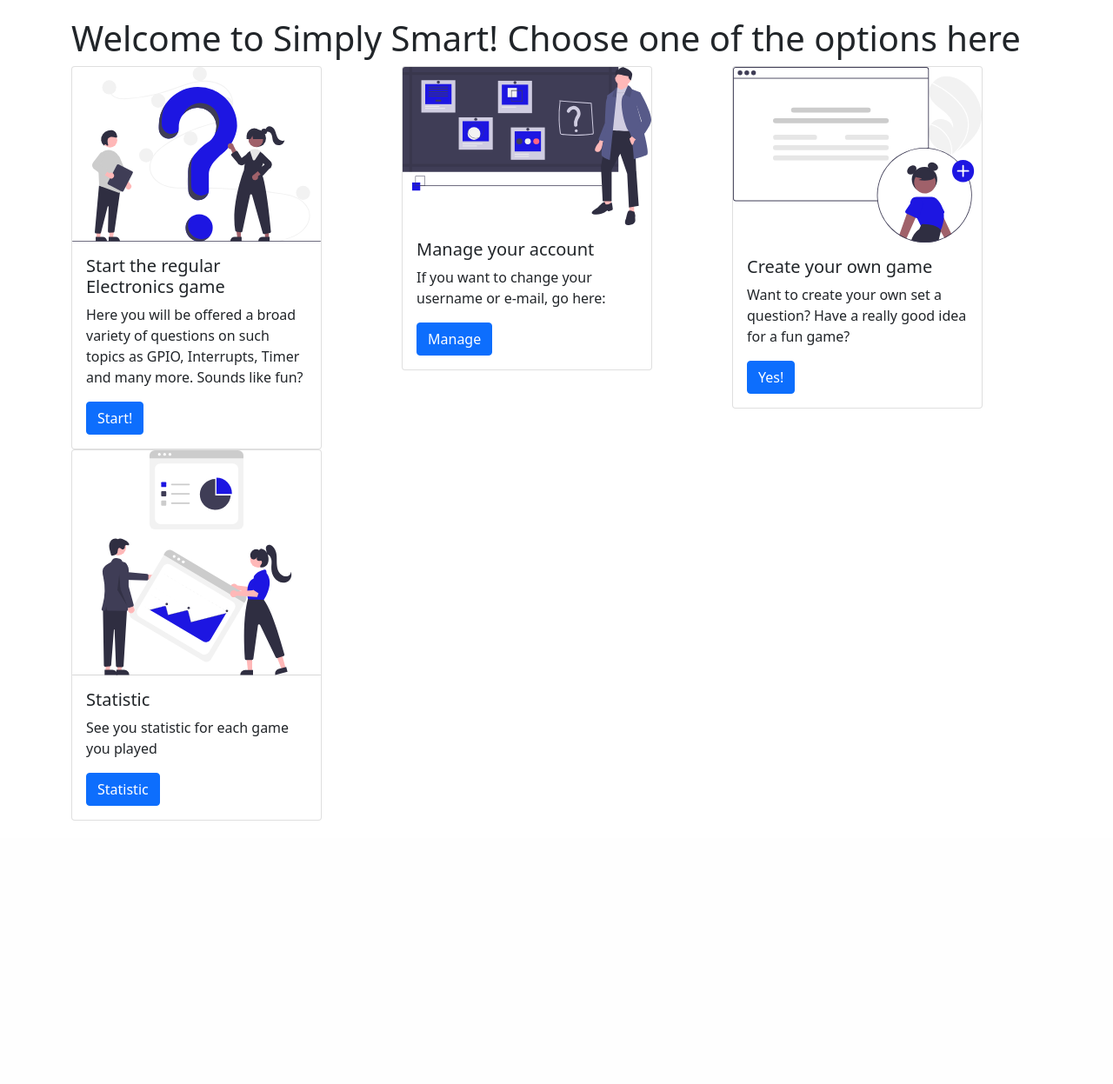
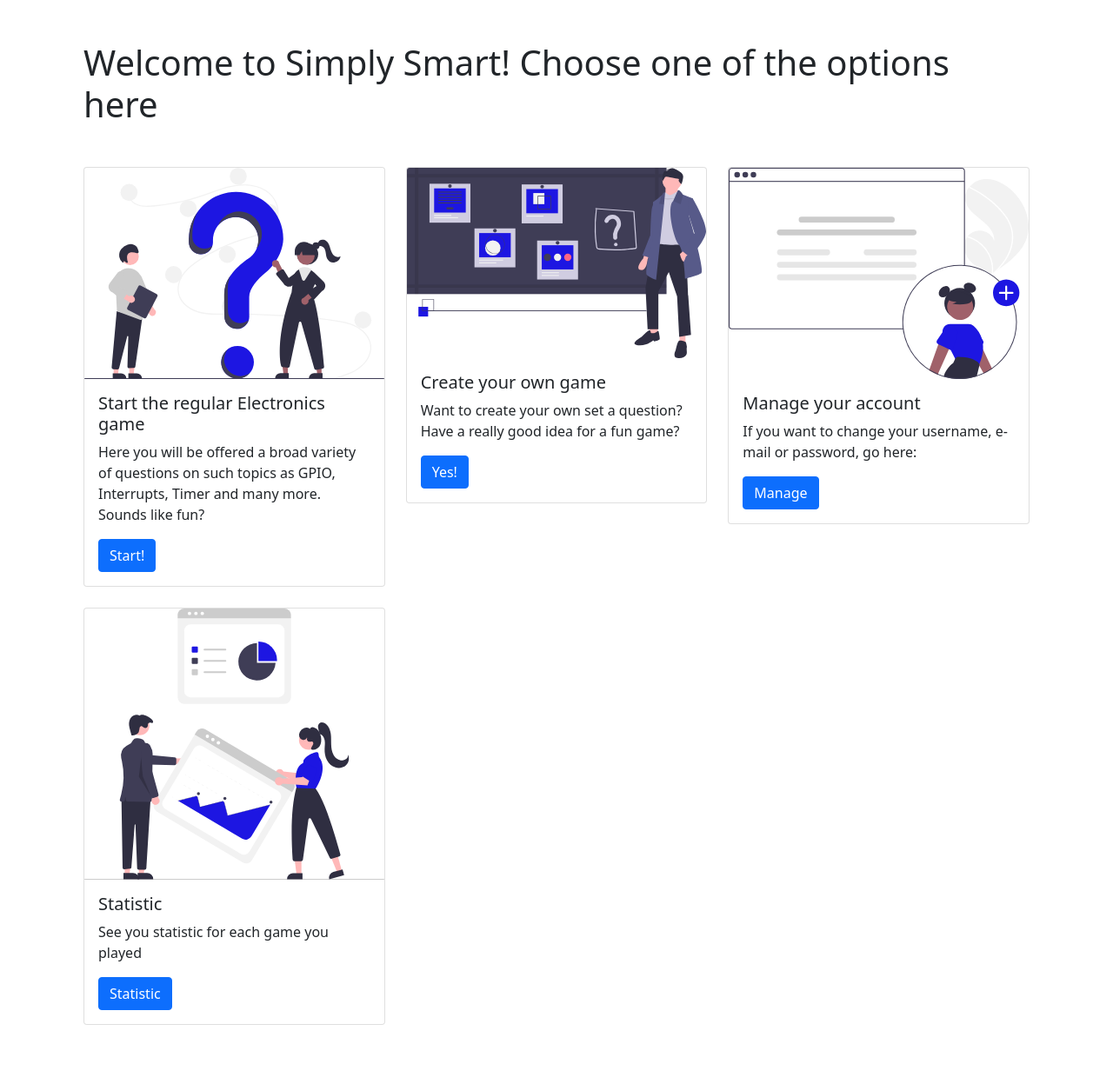
Before and after one commit to Flowdawan/SimplySmart, a Django app: page / in a window 1280 px wide. Shown: the part 58-1305 px from the top of the page at 87% size. Before the commit the page ends 1002 px from the top, so only its background shows below. Run offline with Django 4.2, Linux system fonts and the light colour scheme.

Commit message:
adopted menu3 from frontnend into backend

```diff
--- a/game/templates/game/menu.html
+++ b/game/templates/game/menu.html
@@ -2,16 +2,15 @@
 {% block content %}
 {% load static %}
 
-<div class="container">
-    <div class="row">
+<div class="bg-transparent m-5 p-5 py-0">
+    <h1 class="text-right">Welcome to Simply Smart! Choose one of the options here</h1>
+</div>
+
+<div class="bg-transparent m-5 p-5 py-0">
+    <div class="row row-cols-1 row-cols-md-3 g-4">
         <div class="col">
-            <h1>Welcome to Simply Smart! Choose one of the options here</h1>
-        </div>
-    </div>
-    <div class="row">
-        <div class="col">
-        <div class="card" style="width: 18rem;">
-            <img class="card-img-top" src="{% static 'images/electronicsGame.svg' %}" alt="Card image cap">
+          <div class="card">
+            <img src="{% static 'images/electronicsGame.svg' %}" class="card-img-top" alt="Regular Game">
             <div class="card-body">
               <h5 class="card-title">Start the regular Electronics game</h5>
               <p class="card-text">Here you will be offered a broad variety of questions on such topics as GPIO, Interrupts, Timer and many more. Sounds like fun?</p>
@@ -19,42 +18,37 @@
             </div>
           </div>
         </div>
-
         <div class="col">
-            <div class="card" style="width: 18rem;">
-                <img class="card-img-top" src="{% static 'images/createGame.svg' %}" alt="Card image cap">
+          <div class="card">
+            <img src="{% static 'images/createGame.svg' %}" class="card-img-top" alt="Create Game">
+            <div class="card-body">
+              <h5 class="card-title">Create your own game</h5>
+              <p class="card-text">Want to create your own set a question? Have a really good idea for a fun game?</p>
+              <a href="{% url 'customGame' %}" class="btn btn-primary">Yes!</a>
+            </div>
+          </div>
+        </div>
+        <div class="col">
+          <div class="card">
+            <img src="{% static 'images/userManage.svg' %}" class="card-img-top" alt="Manage User">
             <div class="card-body">
               <h5 class="card-title">Manage your account</h5>
-                  <p class="card-text">If you want to change your username or e-mail, go here: </p>
+              <p class="card-text">If you want to change your username, e-mail or password, go here:</p>
               <a href="{% url 'manageUser' %}" class="btn btn-primary">Manage</a>
             </div>
           </div>
         </div>
-
         <div class="col">
-        <div class="card" style="width: 18rem;">
-            <img class="card-img-top" src="{% static 'images/userManage.svg' %}" alt="Card image cap">
-            <div class="card-body">
-                <h5 class="card-title">Create your own game</h5>
-                <p class="card-text">Want to create your own set a question? Have a really good idea for a fun game? </p>
-                <a href="{% url 'customGame' %}" class="btn btn-primary">Yes!</a>
-            </div>
-            </div>
-        </div>
-    </div>
-    <div class="row row-cols-1 row-cols-sm-2 row-cols-md-3 g-3">
-        <div class="col">
-          <div class="card" style="width: 18rem;">
-            <img class="card-img-top" src="{% static 'images/statistics.svg' %}" alt="Card image cap">
+          <div class="card">
+            <img src="{% static 'images/statistics.svg' %}" class="card-img-top" alt="Statstiken">
             <div class="card-body">
               <h5 class="card-title">Statistic</h5>
-              <p class="card-text">See you statistic for each game you played </p>
+              <p class="card-text">See you statistic for each game you played</p>
               <a href="{% url 'gameStatistic' %}" class="btn btn-primary">Statistic</a>
             </div>
           </div>
         </div>
       </div>
-
 </div>
 
 {% endblock %}
--- a/game/templates/game/question.html
+++ b/game/templates/game/question.html
@@ -34,6 +34,7 @@
 {% endblock %}
 
 {% block scripts %}
+</script>
     <script type="application/javascript" src="{% static 'js/gameLogic.js' %}"></script>
     <script type="application/javascript" src="{% static 'js/Timer.js' %}"></script>
 {% endblock %}
--- a/game/templates/layout.html
+++ b/game/templates/layout.html
@@ -6,10 +6,11 @@
     <meta http-equiv="X-UA-Compatible" content="IE=edge" />
     <meta name="viewport" content="width=device-width, initial-scale=1.0" />
     <link href="https://cdn.jsdelivr.net/npm/bootstrap@5.1.3/dist/css/bootstrap.min.css" rel="stylesheet" integrity="sha384-1BmE4kWBq78iYhFldvKuhfTAU6auU8tT94WrHftjDbrCEXSU1oBoqyl2QvZ6jIW3" crossorigin="anonymous" />
+    <link rel="stylesheet" href="https://cdnjs.cloudflare.com/ajax/libs/font-awesome/4.7.0/css/font-awesome.min.css">
 
     <title>Simply Smart</title>
 
-    <!-- Style for the navbar -->
+
     <style>
       .bd-placeholder-img {
         font-size: 1.125rem;
```
Lines whose indentation alone changed are shown as unchanged.
